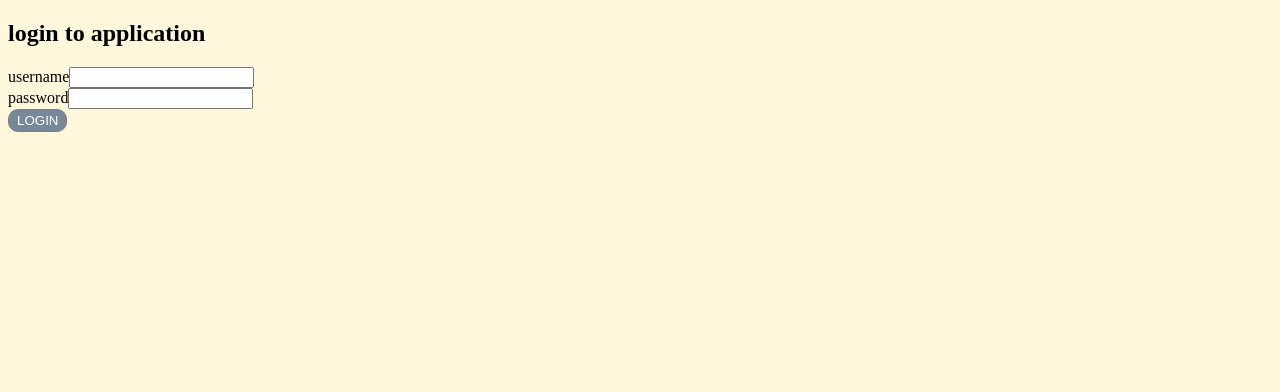
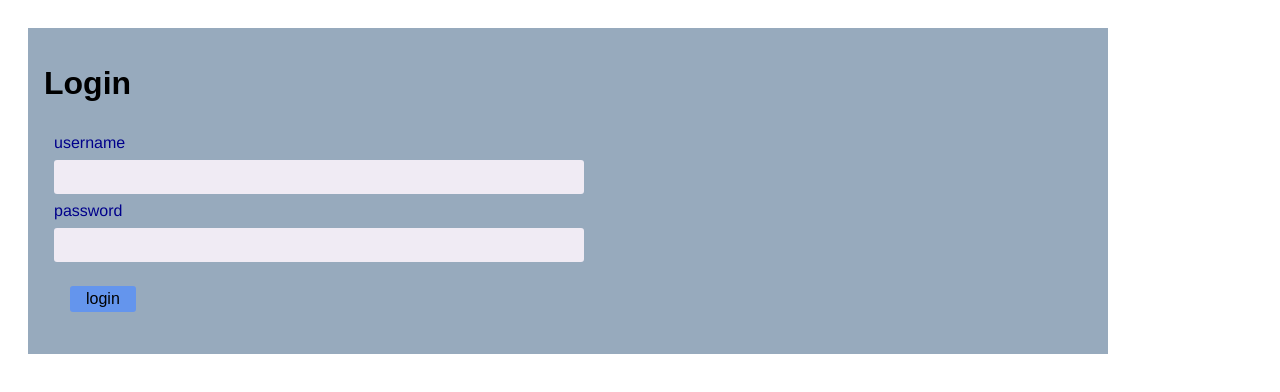
Before and after one commit to Dicky59/FullStackOpen2020, a React (Create React App) app in the folder osa7/bloglist-frontend/: page / in a window 1280 px wide. Shown: the top 392 px of the page. Built offline with nearby package versions, Linux system fonts and the light colour scheme; no server answers.

Commit message:
7.19-7.20: tyylit

```diff
--- a/osa7/bloglist-frontend/src/App.js
+++ b/osa7/bloglist-frontend/src/App.js
@@ -12,7 +12,8 @@ import { initializeBlogs } from './reducers/blogReducer'
 import LoginForm from './components/LoginForm'
 import { initializeUsers } from './reducers/userReducer'
 import { getUsers } from './reducers/usersReducer'
-import { BrowserRouter as Router, Switch, Route, Link, useRouteMatch } from 'react-router-dom'
+import { BrowserRouter as Router, Switch, Route, useRouteMatch } from 'react-router-dom'
+import { Button, Title, Page, Footer, Navigation, NavLink, Text } from './styledComponents'
 
 const App = () => {
   const dispatch = useDispatch()
@@ -49,17 +50,15 @@ const App = () => {
   }
 
   return (
-    <div>
+    <Page>
       <Router>
-        <div className='navigation'>
-          <Link to='/'>blogs</Link>
-          <Link to='/users'>users</Link>
-          <span>
-            {user.name} logged in
-          </span>
-          <button onClick={handleLogout}>logout</button>
-        </div>
-        <h1>Blogs</h1>
+        <Navigation>
+          <NavLink to='/'>blogs</NavLink>
+          <NavLink to='/users'>users</NavLink>
+          <Text>{user.name} logged in </Text>
+          <Button onClick={handleLogout}>logout</Button>
+        </Navigation>
+        <Title>Blogs</Title>
         <Notification />
         <Togglable buttonLabel="Create new blog" ref={blogFormRef}>
           <NewBlog />
@@ -83,8 +82,11 @@ const App = () => {
           <Route path="/blogs">
           </Route>
         </Switch>
+        <Footer>
+          <em>Blog app, Department of Computer Science 2020</em>
+        </Footer>
       </Router>
-    </div>
+    </Page>
   )
 }
 
--- a/osa7/bloglist-frontend/src/components/Blog.js
+++ b/osa7/bloglist-frontend/src/components/Blog.js
@@ -3,6 +3,7 @@ import { useParams } from 'react-router-dom'
 import { likeBlog } from '../reducers/blogReducer'
 import { useDispatch, useSelector } from 'react-redux'
 import { initComments, postComment } from '../reducers/commentReducer'
+import { Button, Title, Text, Input, StyledA } from '../styledComponents'
 
 const Blog = () => {
   const comments = useSelector(state => state.comments)
@@ -37,23 +38,19 @@ const Blog = () => {
   }
   return (
     <div>
-      <h1>{aBlog.title}</h1>
-      <a href={`${aBlog.url}`}>{aBlog.url}</a>
+      <Title>{aBlog.title}</Title>
+      <StyledA href={`${aBlog.url}`}>{aBlog.url}</StyledA>
       <br></br>
-      <div>{aBlog.likes} likes<button onClick={() => handleLike()}>like</button></div>
-      <div>added by {aBlog.user.name}</div>
+      <div>{aBlog.likes} likes<Button onClick={() => handleLike()}>like</Button></div>
+      <Text>added by {aBlog.user.name}</Text>
       <br></br>
-      <h3>Comments</h3>
+      <Title>comments</Title>
       <form onSubmit={addComment}>
-        <input name='newComment'></input>
-        <button type='submit'>Add comment</button>
+        <Input name='newComment'></Input>
+        <Button type='submit'>Add comment</Button>
       </form>
       <br></br>
-      {blogComments.map(comment => <li key={comment.id}>{comment.comment}</li>)}
-      <div>
-        <ul>
-        </ul>
-      </div>
+      <Text>{blogComments.map(comment => <li key={comment.id}>{comment.comment}</li>)}</Text>
     </div>
   )
 }
--- a/osa7/bloglist-frontend/src/components/BlogList.js
+++ b/osa7/bloglist-frontend/src/components/BlogList.js
@@ -1,31 +1,21 @@
 import React from 'react'
-import { Link } from 'react-router-dom'
 import { useSelector } from 'react-redux'
+import { NavLink, StyledBlogList } from '../styledComponents'
 
 const BlogList = () => {
   const blogs = useSelector(state => state.blog)
 
-  const blogStyle = {
-    paddingTop: 10,
-    paddingLeft: 2,
-    border: 'solid',
-    borderWidth: 1,
-    marginBottom: 5
-  }
-
   return (
     <div>
-      {blogs.map(blog => {
-        return (
-          <div key={blog.id} className='blog' style={blogStyle}>
-            <div>
-              <Link to={`/blogs/${blog.id}`}>
-                {blog.title}
-              </Link>
-            </div>
-          </div>
-        )
-      })}
+      {blogs.map(blog => (
+        <div key={blog.id} className='blog'>
+          <StyledBlogList>
+            <NavLink to={`/blogs/${blog.id}`}>
+              {blog.title}
+            </NavLink>
+          </StyledBlogList>
+        </div>
+      ))}
     </div>
   )
 }
--- a/osa7/bloglist-frontend/src/components/LoginForm.js
+++ b/osa7/bloglist-frontend/src/components/LoginForm.js
@@ -3,6 +3,7 @@ import { userLogin } from '../reducers/userReducer'
 import storage from '../utils/storage'
 import { useDispatch } from 'react-redux'
 import Notification from './Notification'
+import { Button, Title, Page, Footer, Input, Form, Label } from '../styledComponents'
 
 const LoginForm = () => {
   const dispatch = useDispatch()
@@ -30,35 +31,40 @@ const LoginForm = () => {
 
   if ( !user ) {
     return (
+      <Page>
         <div>
-        <h2>login to application</h2>
+          <Title>Login</Title>
           <Notification />
-        <form onSubmit={handleLogin}>
+          <Form onSubmit={handleLogin}>
             <div>
-            username
-            <input
+              <Label>username</Label>
+              <Input
                 id='username'
                 value={username}
                 onChange={({ target }) => setUsername(target.value)}
               />
             </div>
             <div>
-            password
-            <input
+              <Label>password</Label>
+              <Input
                 id='password'
                 value={password}
                 onChange={({ target }) => setPassword(target.value)}
               />
             </div>
-          <button id='login'>login</button>
-        </form>
+            <Button type="submit" primary=''>login</Button>
+          </Form>
         </div>
+      </Page>
     )
   }
 
   return (
     <div>
       <Notification />
+      <Footer>
+        <em>Note app, Department of Computer Science 2020</em>
+      </Footer>
     </div>
   )
 }
--- a/osa7/bloglist-frontend/src/components/NewBlog.js
+++ b/osa7/bloglist-frontend/src/components/NewBlog.js
@@ -2,6 +2,7 @@ import React from 'react'
 import { createBlog } from '../reducers/blogReducer'
 import { useDispatch } from 'react-redux'
 import { setNotification } from '../reducers/notificationReducer'
+import { Button, Input, Title, Form, Label } from '../styledComponents'
 
 const NewBlog = () => {
   const dispatch = useDispatch()
@@ -22,22 +23,17 @@ const NewBlog = () => {
 
   return (
     <div>
-      <h2>Create new</h2>
-      <form onSubmit={addBlog}>
-        <div>
-          author
-          <input name='author'/>
-        </div>
-        <div>
-          title
-          <input name='title' />
-        </div>
-        <div>
-          url
-          <input name='url' />
-        </div>
-        <button>create</button>
-      </form>
+      <Title>Create new</Title>
+      <Form onSubmit={addBlog}>
+        <Label>author</Label>
+        <Input name='author'/>
+        <Label>title</Label>
+        <Input name='title' />
+        <Label>url</Label>
+        <Input name='url' />
+        <br></br>
+        <Button>create</Button>
+      </Form>
     </div>
   )
 }
--- a/osa7/bloglist-frontend/src/components/Togglable.js
+++ b/osa7/bloglist-frontend/src/components/Togglable.js
@@ -1,4 +1,5 @@
 import React, { useState, useImperativeHandle } from 'react'
+import { Button } from '../styledComponents'
 
 const Togglable = React.forwardRef((props, ref) => {
   const [visible, setVisible] = useState(false)
@@ -19,11 +20,12 @@ const Togglable = React.forwardRef((props, ref) => {
   return (
     <div>
       <div style={hideWhenVisible}>
-        <button onClick={toggleVisibility}>{props.buttonLabel}</button>
+        <Button onClick={toggleVisibility}>{props.buttonLabel}</Button>
       </div>
       <div style={showWhenVisible} className="togglableContent">
         {props.children}
-        <button onClick={toggleVisibility}>cancel</button>
+        <br></br>
+        <Button onClick={toggleVisibility}>cancel</Button>
       </div>
     </div>
   )
--- a/osa7/bloglist-frontend/src/components/UserPage.js
+++ b/osa7/bloglist-frontend/src/components/UserPage.js
@@ -1,6 +1,7 @@
 import React from 'react'
 import { useSelector } from 'react-redux'
 import { useParams } from 'react-router-dom'
+import { Title, Text, ListItem } from '../styledComponents'
 
 const UserPage = () => {
 
@@ -13,10 +14,10 @@ const UserPage = () => {
   } else {
     return (
       <div>
-        <h2>{user.name}</h2>
-        <h3>added blogs</h3>
+        <Title>{user.name}</Title>
+        <Text>added blogs</Text>
         <ul>
-          {user.blogs.map(blog => <li key={blog.id}>{blog.title}</li>)}
+          {user.blogs.map(blog => <ListItem key={blog.id}>{blog.title}</ListItem>)}
         </ul>
       </div>
     )
--- a/osa7/bloglist-frontend/src/components/Users.js
+++ b/osa7/bloglist-frontend/src/components/Users.js
@@ -1,7 +1,7 @@
 import React, { useEffect } from 'react'
 import { initializeUsers } from '../reducers/userReducer'
 import { useDispatch, useSelector } from 'react-redux'
-import { Link } from 'react-router-dom'
+import { Title, NavLink, Text} from '../styledComponents'
 
 const Users = () => {
   const users = useSelector(state => state.users)
@@ -13,19 +13,19 @@ const Users = () => {
 
   return (
     <div>
-      <h2>Users</h2>
+      <Title>Users</Title>
       <table>
         <thead>
           <tr>
-            <th>Name</th>
-            <th>Blogs created</th>
+            <th><Text>Name</Text></th>
+            <th><Text>Blogs created</Text></th>
           </tr>
         </thead>
         <tbody>
           {users && users.map(user => {
             return <tr key={user.name}>
               <td>
-                <Link to={'users/' + user.id}>{user.name}</Link>
+                <NavLink to={'users/' + user.id}>{user.name}</NavLink>
               </td>
               <td>{user.blogs.length}</td>
             </tr>}
--- a/osa7/bloglist-frontend/src/index.css
+++ b/osa7/bloglist-frontend/src/index.css
@@ -12,7 +12,7 @@ button{
   border: 1px solid grey;
   border-radius: 10px;
   background: lightslategray;
-  color: white;
+  color: darkblue;
   text-transform: uppercase;
 }
 
--- a/osa7/bloglist-frontend/src/index.js
+++ b/osa7/bloglist-frontend/src/index.js
@@ -4,12 +4,14 @@ import { Provider } from 'react-redux'
 import { BrowserRouter as Router } from 'react-router-dom'
 import store from './store'
 import App from './App'
-import './index.css'
+import { Container } from './styledComponents'
 
 ReactDOM.render(
   <Provider store={store}>
     <Router>
-      <App />
+      <Container>
+        <App />
+      </Container>
     </Router>
   </Provider>,
   document.getElementById('root')
--- /dev/null
+++ b/osa7/bloglist-frontend/src/styledComponents.js
@@ -0,0 +1,114 @@
+import styled from 'styled-components'
+import { Link } from 'react-router-dom'
+
+const titleFont =  'Arial, bold'
+
+export const Text = styled.div`
+  font-family: Helvetica, Arial, sans-serif;
+  margin: 0.5em;
+`
+export const Form = styled.form`
+  padding: 10px;
+`
+
+export const Container = styled.div`
+  padding: 20px;
+  width: 90%;
+  max-width: 1080px;
+  height: 100%;
+`
+export const Footer = styled.div`
+  background: #393939;
+  font-family: Helvetica, Arial, sans-serif;
+	color: white;
+  padding: 1em;
+  margin-top: 1em;
+`
+export const FormGroup = styled.div`
+	color: darkblue;
+    display: block;
+	width: 300px;
+	margin: 50px auto;
+`
+
+export const Label = styled.label`
+  margin-bottom: 0.5em;
+  font-family: Helvetica, Arial, sans-serif;
+	color: darkblue;
+    display: block;
+`
+
+export const Input = styled.input`
+  padding: 0.5em;
+  font-family: Helvetica, Arial, sans-serif;
+  font-size: 1em;
+	color: darkblue;
+	background: #F0EBF4;
+	border: none;
+	border-radius: 3px;
+	width: 50%;
+	margin-bottom: 0.5em;
+`
+export const Navigation = styled.div`
+  background-color: #2D4159;
+  font-size: 1em;
+  color: white;
+  display: flex;
+  padding: 5px;
+  flex-wrap: wrap;
+  align-content; space-around;
+`
+export const Button = styled.button`
+  background: #6495ED;
+  font-size: 1em;
+  margin: 1em;
+  padding: 0.25em 1em;
+  border: 2px darkgreen;
+  border-radius: 3px;
+`
+export const Title = styled.h1`
+  font-family: ${titleFont};
+`
+export const Page = styled.div`
+  padding: 1em;
+  background: #97AABD;
+`
+export const NavLink = styled(
+  styled(Link)`
+    color: palevioletred;
+    display: block;
+    margin: 0.5em;
+    font-family: Helvetica, Arial, sans-serif;
+    text-align: left;
+
+    &:hover {
+      text-decoration: underline;
+      color: white;
+    }
+  `,
+  'active'
+)`
+  color: blue;
+`
+export const StyledBlogList = styled.div`
+  padding: 0.4em;
+  border: 1px solid black;
+  &:hover,
+  & > *:hover {
+    background-color: #6495ED;
+    color: white;
+  }
+`
+export const ListItem = styled.li`
+  font-family: Helvetica, Arial, sans-serif;
+  list-style-type: "\\2605";
+  margin: 5px;
+`
+export const StyledA = styled.a`
+  font-family: Helvetica, Arial, sans-serif;
+  text-decoration: underline blue;
+  &:hover {
+    text-decoration: underline;
+    color: blue
+  }
+`
```
Also changed, not shown: osa7/bloglist-frontend/package.json (+7 -2 lines), 1 other file (tests, documents, lock files or other folders). Lines whose indentation alone changed are shown as unchanged.
